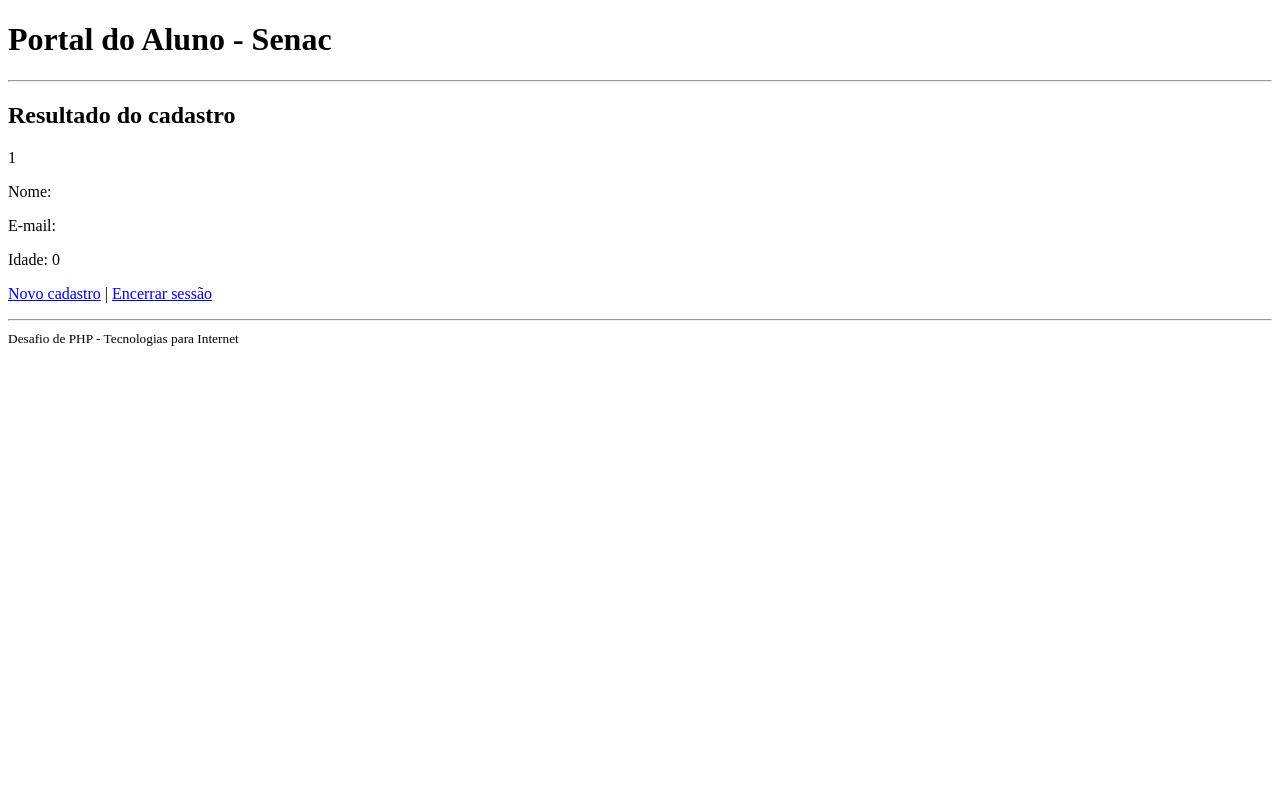
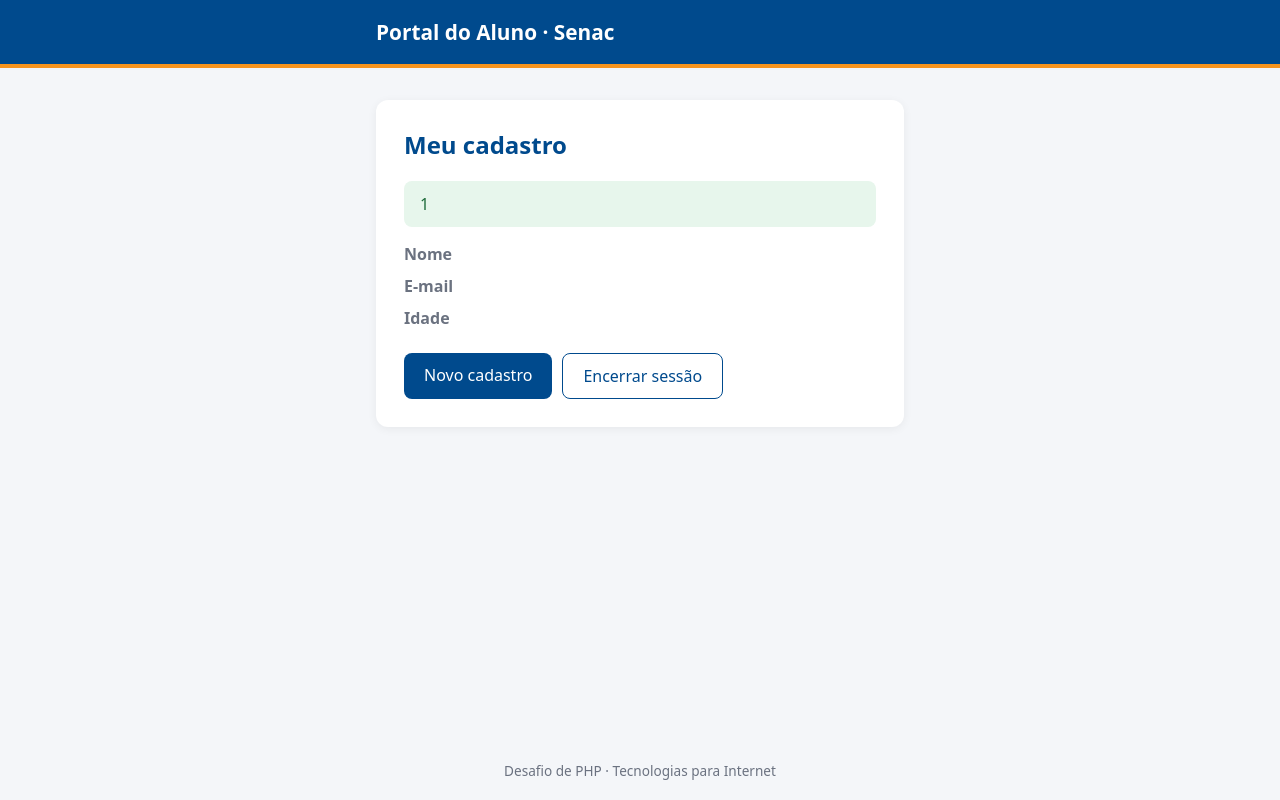
Before and after one commit to PeSzpak/desafio_php_senac, a PHP site: page /resultado.php in a window 1280 px wide. Run offline with PHP 8.4, Linux system fonts and the light colour scheme; the visitor is signed in with stand-in values (Sample User, id 1).

Commit message:
Clean up code, add shared escapar() helper and styled layout

```diff
--- a/portal_aluno/includes/cabecalho.php
+++ b/portal_aluno/includes/cabecalho.php
@@ -4,9 +4,51 @@
     <meta charset="UTF-8">
     <meta name="viewport" content="width=device-width, initial-scale=1.0">
     <title>Portal do Aluno | Senac</title>
+    <style>
+        :root {
+            --azul: #004a8d;
+            --laranja: #f7941d;
+            --fundo: #f4f6f9;
+            --texto: #1f2933;
+            --suave: #6b7280;
+        }
+        * { box-sizing: border-box; }
+        body {
+            margin: 0;
+            min-height: 100vh;
+            display: flex;
+            flex-direction: column;
+            font-family: system-ui, -apple-system, "Segoe UI", Roboto, sans-serif;
+            background: var(--fundo);
+            color: var(--texto);
+        }
+        header { background: var(--azul); border-bottom: 4px solid var(--laranja); }
+        header a { display: block; max-width: 560px; margin: 0 auto; padding: 18px 16px; color: #fff; text-decoration: none; }
+        header h1 { margin: 0; font-size: 1.3rem; }
+        main { flex: 1; width: 100%; max-width: 560px; margin: 32px auto; padding: 0 16px; }
+        .cartao { background: #fff; border-radius: 12px; padding: 28px; box-shadow: 0 2px 10px rgba(0, 0, 0, .06); }
+        h2 { margin-top: 0; color: var(--azul); }
+        label { display: block; margin: 16px 0 6px; font-weight: 600; }
+        input { width: 100%; padding: 10px 12px; font-size: 1rem; border: 1px solid #d1d5db; border-radius: 8px; }
+        input:focus { outline: 2px solid var(--azul); border-color: transparent; }
+        .botao {
+            display: inline-block; padding: 11px 20px; border: 0; border-radius: 8px;
+            background: var(--azul); color: #fff; font-size: 1rem; text-decoration: none; cursor: pointer;
+        }
+        .botao:hover { filter: brightness(1.15); }
+        .botao.secundario { background: #fff; color: var(--azul); border: 1px solid var(--azul); }
+        .acoes { display: flex; flex-wrap: wrap; gap: 10px; margin-top: 24px; }
+        .alerta { padding: 12px 16px; border-radius: 8px; margin-bottom: 16px; }
+        .alerta.erro { background: #fdecec; color: #9b1c1c; }
+        .alerta.sucesso { background: #e7f6ec; color: #1e6b3a; }
+        dl { display: grid; grid-template-columns: max-content 1fr; gap: 10px 16px; margin: 0; }
+        dt { font-weight: 600; color: var(--suave); }
+        dd { margin: 0; overflow-wrap: anywhere; }
+        footer { padding: 20px 16px; text-align: center; color: var(--suave); font-size: .85rem; }
+    </style>
 </head>
 <body>
 <header>
-    <h1>Portal do Aluno - Senac</h1>
-    <hr>
+    <a href="index.php"><h1>Portal do Aluno · Senac</h1></a>
 </header>
+<main>
--- a/portal_aluno/includes/funcoes.php
+++ b/portal_aluno/includes/funcoes.php
@@ -1,10 +1,13 @@
 <?php
-// [25] true se o formato do e-mail for válido, false caso contrário.
 function validarEmail($email) {
     return filter_var($email, FILTER_VALIDATE_EMAIL) !== false;
 }
 
-// [26] (bônus) remove espaços do início e do fim do texto.
 function limparTexto($texto) {
     return trim($texto);
 }
+
+// Escapa na exibição para que HTML digitado pelo usuário apareça como texto.
+function escapar($texto) {
+    return htmlspecialchars((string) $texto, ENT_QUOTES, "UTF-8");
+}
--- a/portal_aluno/includes/rodape.php
+++ b/portal_aluno/includes/rodape.php
@@ -1,6 +1,4 @@
-<footer>
-    <hr>
-    <small>Desafio de PHP - Tecnologias para Internet</small>
-</footer>
+</main>
+<footer>Desafio de PHP · Tecnologias para Internet</footer>
 </body>
 </html>
--- a/portal_aluno/logout.php
+++ b/portal_aluno/logout.php
@@ -1,10 +1,6 @@
 <?php
-// [21] recupera a sessão atual.
 session_start();
-// [22] remove todas as variáveis da sessão.
 session_unset();
-// [23] destrói a sessão no servidor.
 session_destroy();
-// [24] volta para a página inicial e encerra o script.
 header("Location: index.php");
 exit;
--- a/portal_aluno/resultado.php
+++ b/portal_aluno/resultado.php
@@ -1,27 +1,34 @@
 <?php
-// [16] sessão iniciada antes de exibir HTML.
 session_start();
-// [17] null quando não há aluno cadastrado.
+require_once "includes/funcoes.php";
+
 $aluno = $_SESSION["aluno"] ?? null;
-// [18] flash message: lê e apaga só a mensagem, mantendo o aluno.
+// Só a mensagem é removida: o aluno continua na sessão.
 $mensagem = $_SESSION["mensagem"] ?? "";
 unset($_SESSION["mensagem"]);
-// [19] cabeçalho compartilhado.
+
 include "includes/cabecalho.php";
 ?>
-<h2>Resultado do cadastro</h2>
+<section class="cartao">
+    <h2>Meu cadastro</h2>
     <?php if ($mensagem !== ""): ?>
-    <p><?= htmlspecialchars($mensagem, ENT_QUOTES, "UTF-8") ?></p>
+        <p class="alerta sucesso"><?= escapar($mensagem) ?></p>
     <?php endif; ?>
     <?php if ($aluno !== null): ?>
-    <p>Nome: <?= htmlspecialchars($aluno["nome"], ENT_QUOTES, "UTF-8") ?></p>
-    <p>E-mail: <?= htmlspecialchars($aluno["email"], ENT_QUOTES, "UTF-8") ?></p>
-    <p>Idade: <?= (int) $aluno["idade"] ?></p>
+        <dl>
+            <dt>Nome</dt>
+            <dd><?= escapar($aluno["nome"]) ?></dd>
+            <dt>E-mail</dt>
+            <dd><?= escapar($aluno["email"]) ?></dd>
+            <dt>Idade</dt>
+            <dd><?= escapar($aluno["idade"]) ?></dd>
+        </dl>
     <?php else: ?>
         <p>Nenhum aluno cadastrado nesta sessão.</p>
     <?php endif; ?>
-<p><a href="cadastro.php">Novo cadastro</a> | <a href="logout.php">Encerrar sessão</a></p>
-<?php
-// [20] rodapé compartilhado.
-include "includes/rodape.php";
-?>
+    <div class="acoes">
+        <a class="botao" href="cadastro.php">Novo cadastro</a>
+        <a class="botao secundario" href="logout.php">Encerrar sessão</a>
+    </div>
+</section>
+<?php include "includes/rodape.php"; ?>
```
Also changed, not shown: portal_aluno/TESTES.md (+4 -4 lines), portal_aluno/cadastro.php (+27 -40 lines), portal_aluno/index.php (+10 -11 lines), portal_aluno/processar_cadastro.php (+5 -15 lines). Lines whose indentation alone changed are shown as unchanged.
